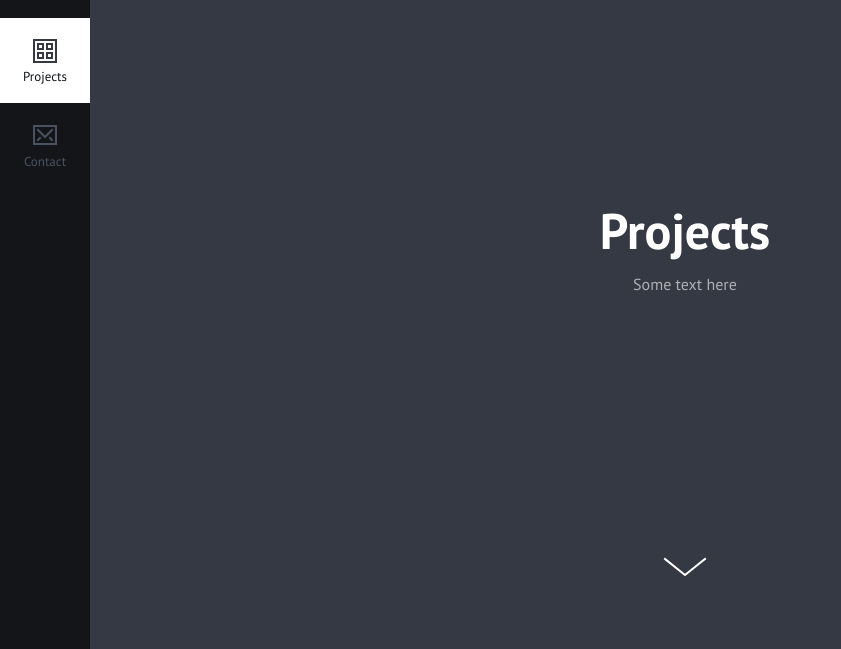
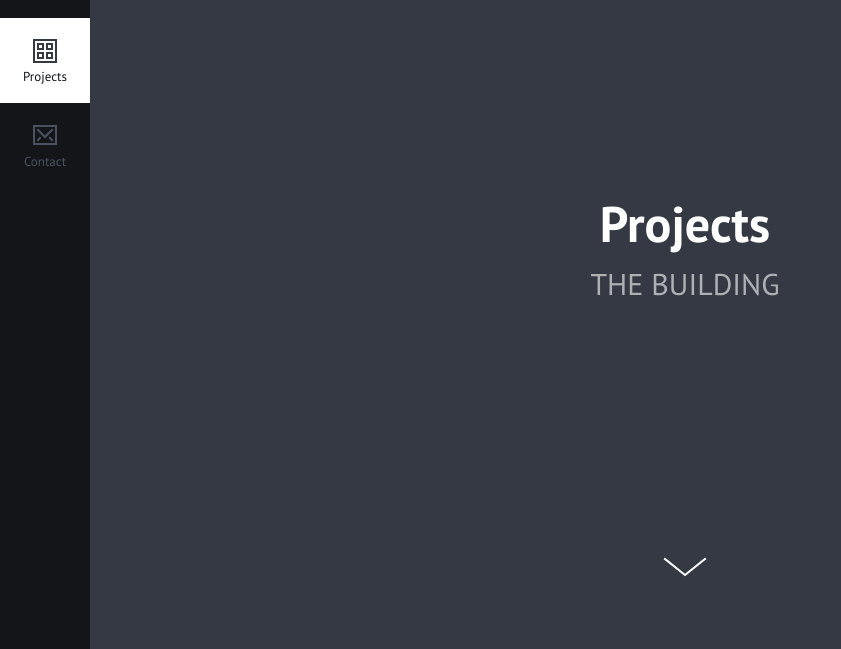
Before and after one commit to vamuigua/My-site, a plain HTML site: page projects.html in a window 1280 px wide. Shown: the part 151-800 px from the top of the page, without its empty margins (0-841 px from the left). Drawn offline with Linux system fonts and the light colour scheme.

Commit message:
modified project

```diff
--- a/projects.html
+++ b/projects.html
@@ -51,7 +51,7 @@
 			<header>
 				<div class="cd-title">
 					<h2>Projects</h2>
-					<span>Some text here</span>
+					<span style="font-size:30px">THE BUILDING</span>
 				</div>
 
 				<a href="#projects-content" class="cd-scroll">Scroll Down</a>
```
